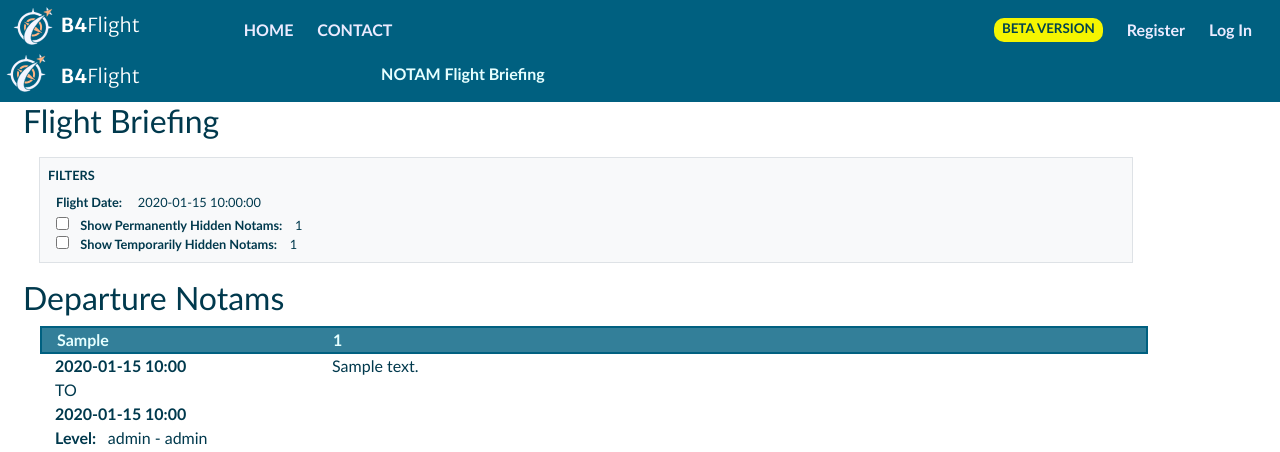
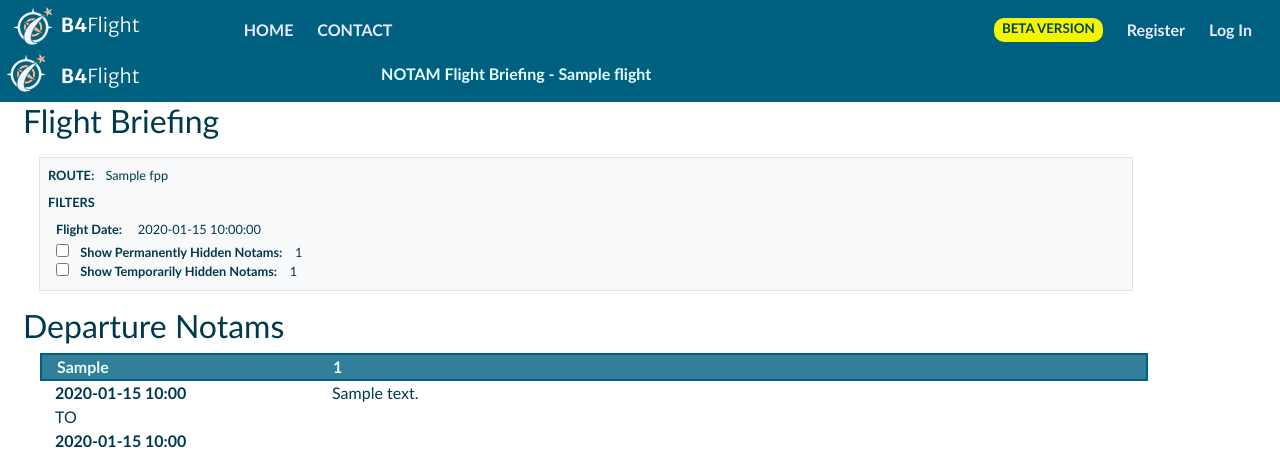
Before and after one commit to yyqyu/B4Flight, a Flask app: template B4Flight/src/flightbriefing/templates/maps/flightbriefing.html in a window 1280 px wide. Shown: the top 452 px of the page. Run offline with Flask 2, Linux system fonts and the light colour scheme; the template is opened without the code that fills it: most values are stand-ins (such as "Sample title", 1, 10 or a date in 2020); parts of the project's set-up code (start-up, migrations or seed data) failed here and were passed over; some libraries are stand-ins or nearby versions.

Commit message:
Updated Flight Briefing to include route details

```diff
--- a/B4Flight/src/flightbriefing/templates/maps/flightbriefing.html
+++ b/B4Flight/src/flightbriefing/templates/maps/flightbriefing.html
@@ -10,7 +10,7 @@
 			<img src="{{url_for('static', filename='img/logo-dark-bg.svg')}}" style="width: 40px; height:38px" alt="B4Flight Logo">
 			<div class="col-sm-3 bflight-brand navbar-text">
 			<span class="font-weight-bold">B4</span><span class="font-weight-light">Flight</span></div>
-			<div class="col-sm-3 font-weight-bold navbar-text">NOTAM Flight Briefing</div>
+			<div class="col-sm-auto font-weight-bold navbar-text">NOTAM Flight Briefing - {{flight.Flight_Name}}</div>
 		</div>
 	</header>
 {% endblock %}
@@ -19,6 +19,13 @@
 <div class="container ml-2">
 	<H1> Flight Briefing </H1>
 	<div class="my-3 ml-3 pl-2 py-2 border bg-light">
+		<div class="row mb-2"><div class="col-12 small">
+		<span class="font-weight-bold mr-2">ROUTE: </span>
+		<span>{% for fpoint in flight.FlightPlanPoints %}
+		{{fpoint.Name}} &nbsp;
+		{% endfor %}
+		</span>
+		</div></div>
 		<div class="row mb-2"><div class="col-12 small">
 		<span class="font-weight-bold">FILTERS</span>
 		</div></div>
--- a/B4Flight/src/flightbriefing/viewmap.py
+++ b/B4Flight/src/flightbriefing/viewmap.py
@@ -282,7 +282,7 @@ def flightmap(flight_id):
         # We now have Departure, Destination and En-Route notams
 
         return render_template("maps/flightbriefing.html", hidden_notams=hidden_notams, perm_hidden_notams=perm_hidden_notams,
-                               no_header=True, flight_date = flight_date,
+                               no_header=True, flight_date = flight_date, flight=flight,
                                generate_date =  f"{generate_date} UTC", briefing=briefing,
                                depart_notams=depart_notams, dest_notams=dest_notams, enroute_notams=enroute_notams)
 
```
